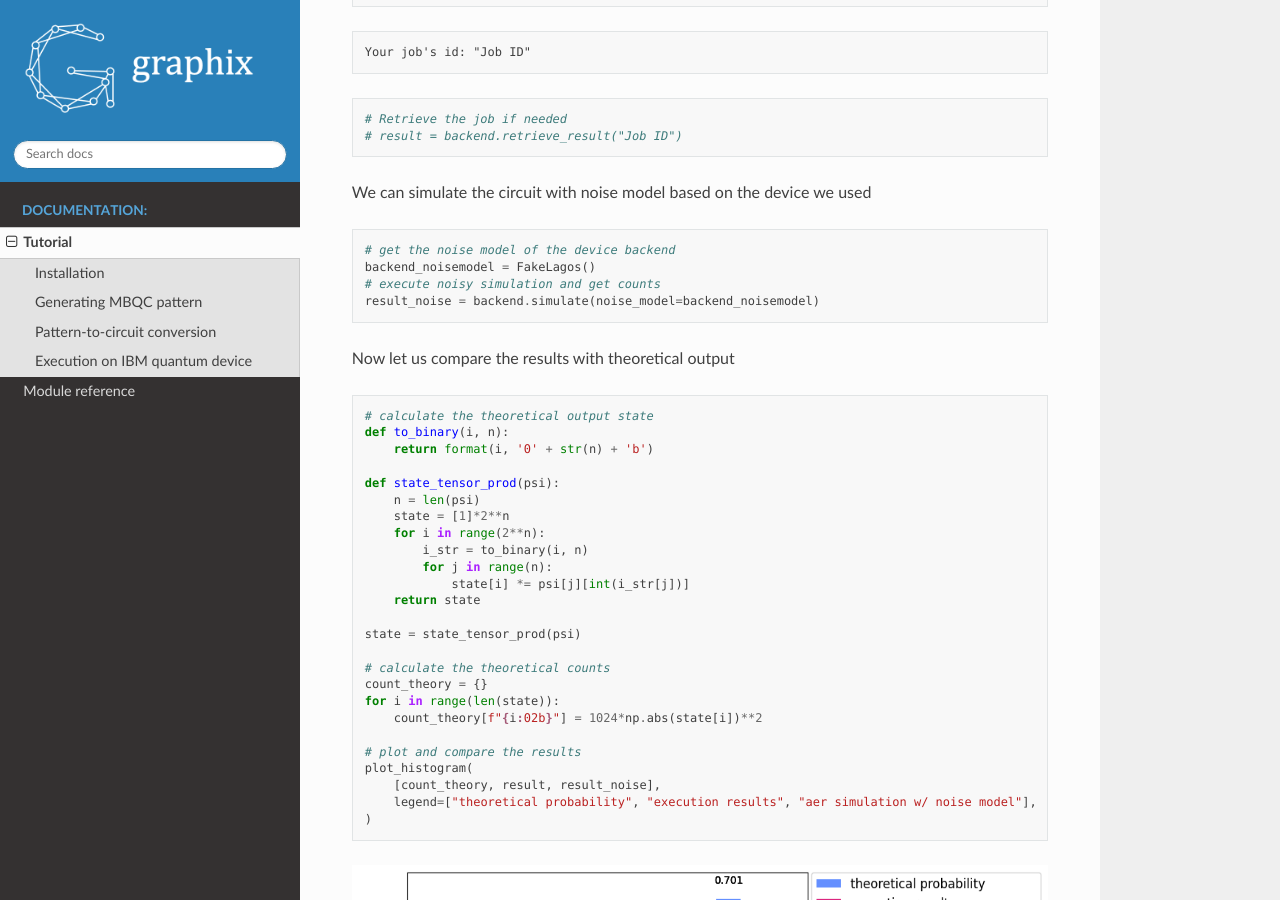
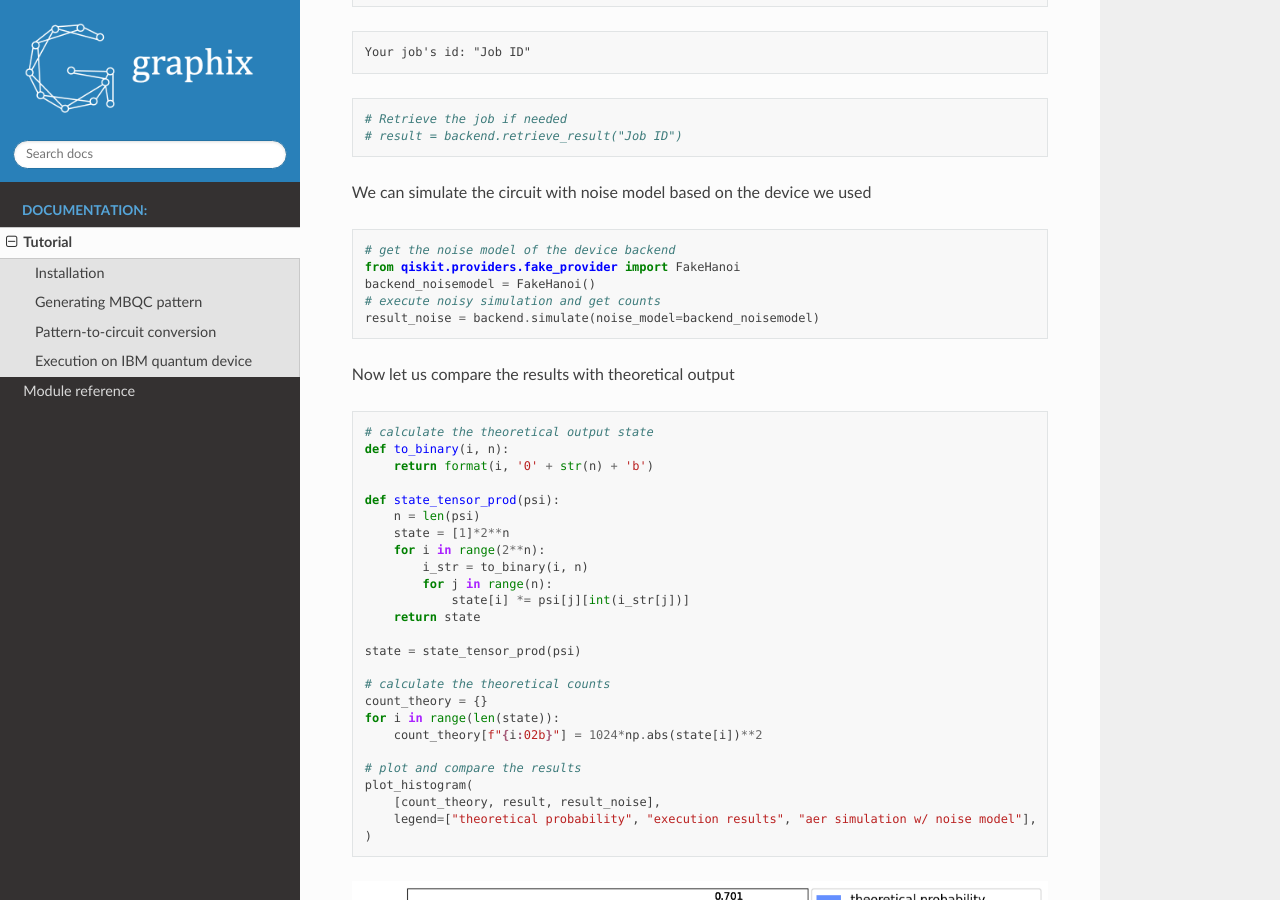
Before and after one commit to TeamGraphix/graphix-ibmq, a Sphinx documentation site: the page built from docs/source/tutorial.rst, in a window 1280 px wide and 900 px high, scrolled down 3359 px. Built offline with Sphinx 7.4.7 and the Read the Docs theme 2.0.0, drawn with Linux system fonts in a browser that asks for light colours; pages that are not in the unit, such as notebooks, are missing from menus.

Commit message:
update examples

```diff
--- a/docs/source/tutorial.rst
+++ b/docs/source/tutorial.rst
@@ -168,7 +168,8 @@ We can simulate the circuit with noise model based on the device we used
 .. code-block:: python
 
     # get the noise model of the device backend
-    backend_noisemodel = FakeLagos()
+    from qiskit.providers.fake_provider import FakeHanoi
+    backend_noisemodel = FakeHanoi()
     # execute noisy simulation and get counts
     result_noise = backend.simulate(noise_model=backend_noisemodel)
 
```
Also changed, not shown: docs/imgs/2qft_pattern.png, 1 other file.
